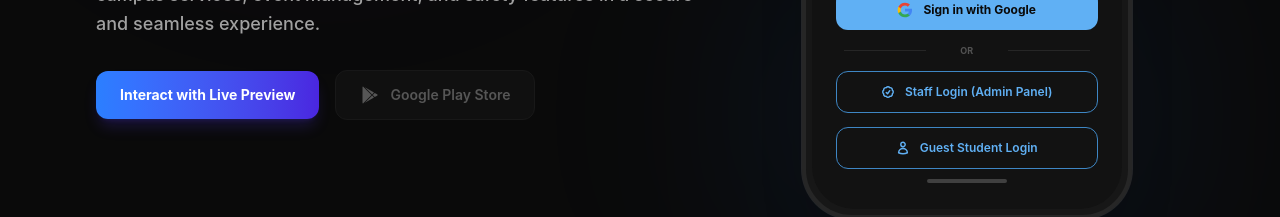
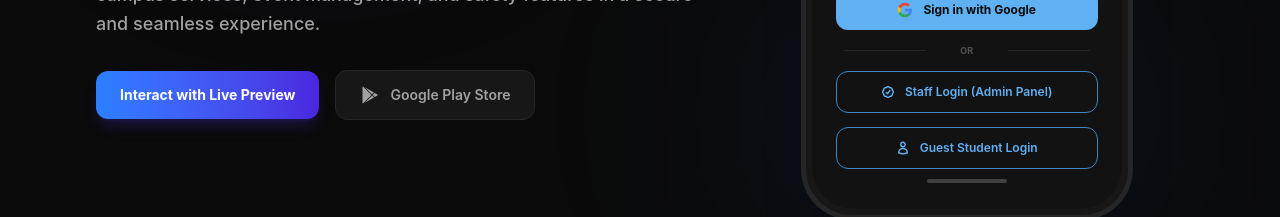
Before and after one commit to Jayesh-Dev21/everything-app, a React (Vite) app: page / in a window 1280 px wide. Shown: the part 607-824 px from the top of the page. Built offline with nearby package versions, Linux system fonts and the light colour scheme.

Commit message:
Add live Google Play Store link to landing page

```diff
--- a/src/pages/Landing.tsx
+++ b/src/pages/Landing.tsx
@@ -307,12 +307,17 @@
                 >
                   Interact with Live Preview
                 </a>
-                <span className="inline-flex items-center justify-center gap-2.5 px-6 py-3.5 bg-neutral-900 border border-neutral-800 text-neutral-400 rounded-xl text-sm font-semibold opacity-50 cursor-not-allowed select-none">
+                <a
+                  href="https://play.google.com/store/apps/details?id=in.co.copsiitbhu.iitbhueverythingapp"
+                  target="_blank"
+                  rel="noopener noreferrer"
+                  className="inline-flex items-center justify-center gap-2.5 px-6 py-3.5 bg-neutral-900 border border-neutral-800 text-neutral-400 rounded-xl text-sm font-semibold hover:bg-neutral-800 hover:text-white transition-all"
+                >
                   <svg className="w-5 h-5" fill="currentColor" viewBox="0 0 24 24">
                     <path d="M3.609 1.814L13.792 12 3.61 22.186a.996.996 0 0 1-.61-.92V2.734a1 1 0 0 1 .609-.92zm10.89 10.893l2.302 2.302-10.937 6.333 8.635-8.635zm3.199-3.199l2.807 1.626a1 1 0 0 1 0 1.732l-2.807 1.626L15.206 12l2.492-2.492zM5.864 2.658L16.8 8.99l-2.302 2.302-8.634-8.634z" />
                   </svg>
                   Google Play Store
-                </span>
+                </a>
               </div>
             </div>
 
```
